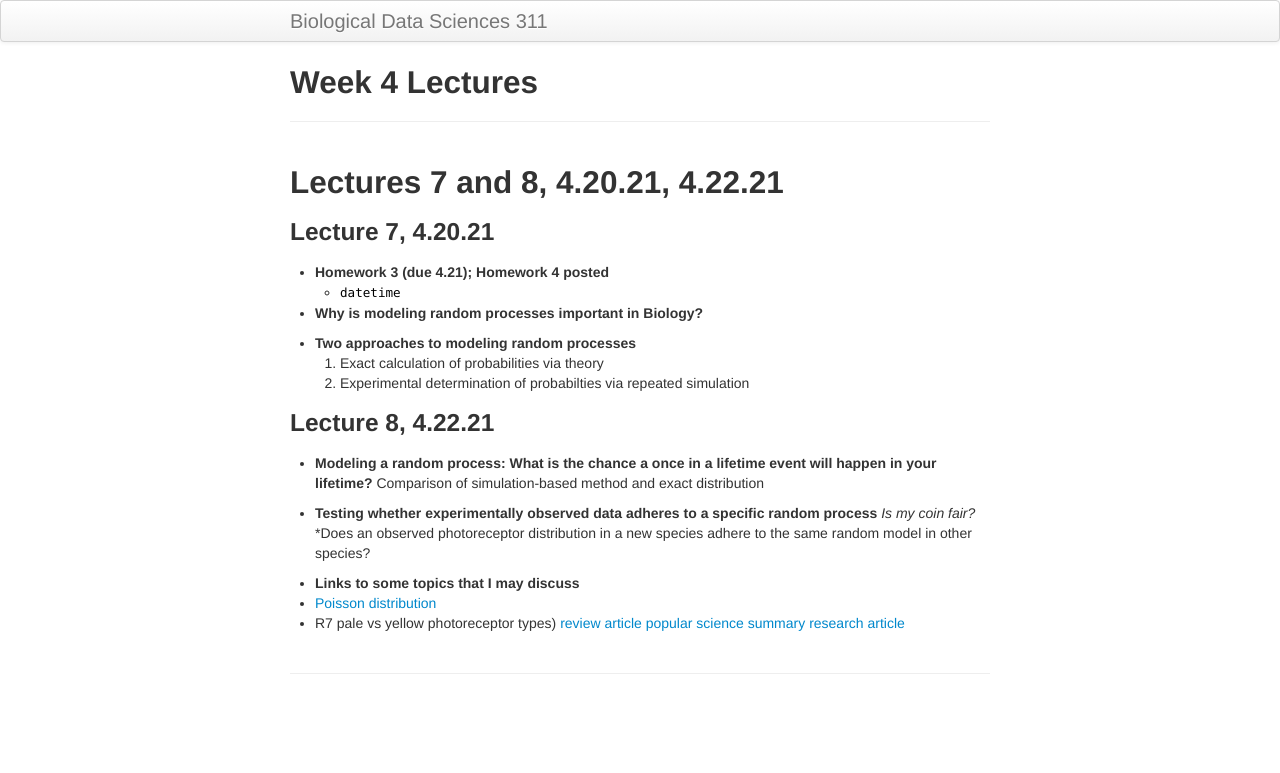
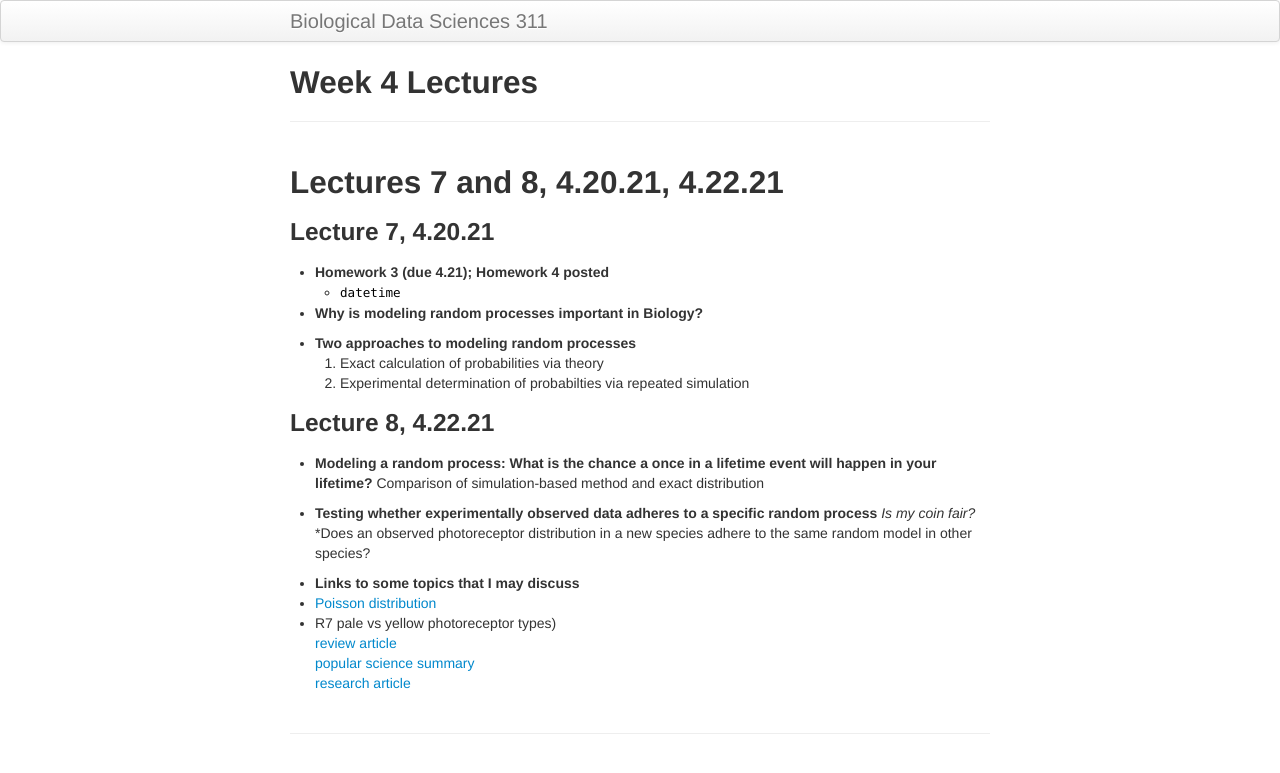
Before and after one commit to timothylwarren/bds311-sp21, a Jekyll site: the page built from lecture_notes/lec_wk04.md, in a window 1280 px wide. Shown: the top 773 px of the page. Built offline with Jekyll 4.4.1, drawn with Linux system fonts in a browser that asks for light colours.

Commit message:
Update lec_wk04.md

```diff
--- a/lecture_notes/lec_wk04.md
+++ b/lecture_notes/lec_wk04.md
@@ -31,7 +31,7 @@ title: Week 4 Lectures
 
  - **Links to some topics that I may discuss**
  - [Poisson distribution](https://en.wikipedia.org/wiki/Poisson_distribution)
- - R7 pale vs yellow photoreceptor types)
-        [review article](https://www.sciencedirect.com/science/article/pii/S0960982205013151)
-        [popular science summary](https://www.sciencedaily.com/releases/2006/03/060312205905.htm)
+ - R7 pale vs yellow photoreceptor types)<br>
+        [review article](https://www.sciencedirect.com/science/article/pii/S0960982205013151)<br>
+        [popular science summary](https://www.sciencedaily.com/releases/2006/03/060312205905.htm)<br>
         [research article](https://www.nature.com/articles/nature04615)
```
